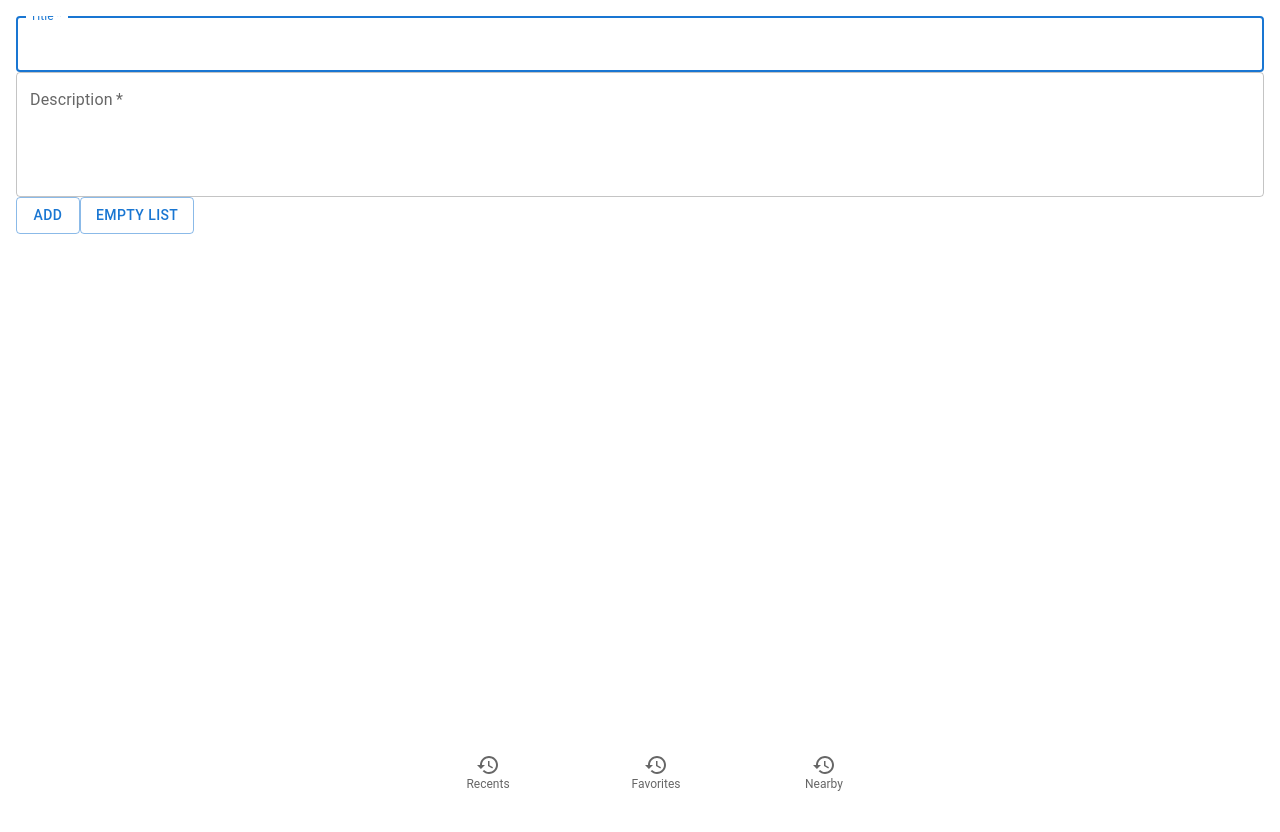
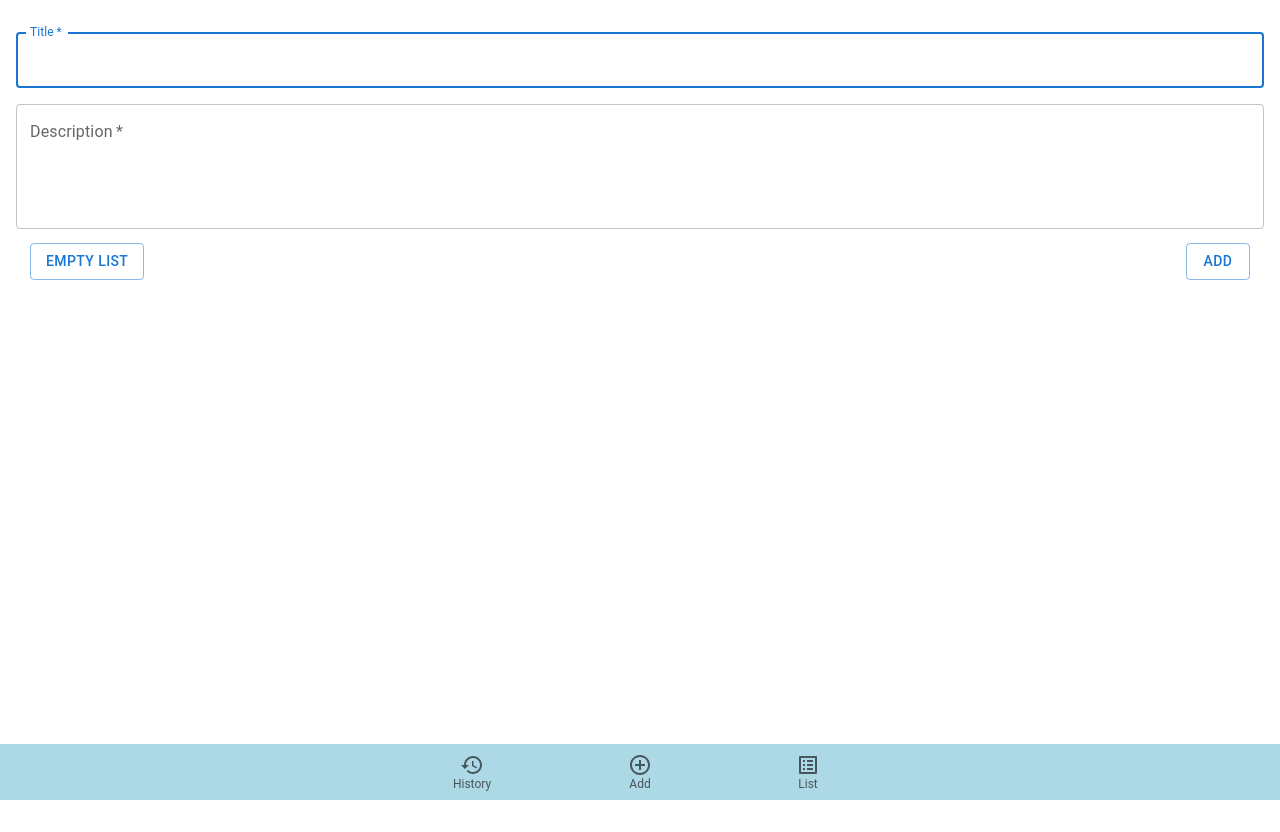
Before and after one commit to FredrikAndersson-MU24/react-ts-rewards-.app, a React (Vite) app: page /history in a window 1280 px wide. After the commit the page ends 800 px from the top, so only its background shows below. Built offline with nearby package versions, Linux system fonts and the light colour scheme.

Commit message:
add material ui components

```diff
--- a/src/App.css
+++ b/src/App.css
@@ -16,7 +16,7 @@
 
 body {
     overflow-x: hidden;
-    margin: 1em;
+    margin: 0;
     min-width: 320px;
     min-height: 100vh;
 }
--- a/src/App.tsx
+++ b/src/App.tsx
@@ -4,8 +4,9 @@ import ButtonComp from "./Components/ButtonComp.tsx";
 import ListItemComp from "./Components/ListItemComp.tsx";
 import TextArea from "./Components/TextArea";
 import { useEffect, useState } from "react";
-import {BottomNavigation, BottomNavigationAction, List} from "@mui/material";
+import {BottomNavigation, BottomNavigationAction, List, ListItemIcon} from "@mui/material";
 import RestoreIcon from '@mui/icons-material/Restore';
+import {Add, AddCircleOutline, AddOutlined, ListAltOutlined, PlusOneOutlined} from "@mui/icons-material";
 
 
 interface Task {
@@ -58,18 +59,20 @@ function App() {
 
     return (
         <>
+            <div style={{margin: "1em"}}>
+
             <form
                 onSubmit={handleAddTask}
                 style={{ display: "flex",
-                            flexDirection: "column",}}
+                            flexDirection: "column",
+                            }}
             >
                 <InputField
                     type="text"
                     onchange={(e) => setTitle(e.target.value)}
                 />
                 <TextArea onchange={(e) => setDescription(e.target.value)} />
-                <div>
-                    <ButtonComp text="Add" type="submit" />
+                <div style={{display: "flex", justifyContent: "space-between"}}>
                     <ButtonComp
                         text="Empty list"
                         onclick={(e) => {
@@ -77,6 +80,8 @@ function App() {
                             setTasks([]);
                         }}
                     />
+                    <ButtonComp text="Add" type="submit" />
+
                 </div>
             </form>
             <List>
@@ -103,6 +108,7 @@ function App() {
                     })
                 }
             </List>
+            </div>
 
             <BottomNavigation
                 showLabels
@@ -110,10 +116,12 @@ function App() {
                     width: "100vw",
                 alignSelf: "center",
                 margin: "0",
+                    backgroundColor: "lightblue",
+                    elevation: "2dp",
                 }}>
-                <BottomNavigationAction label="Recents" icon={<RestoreIcon />} />
-                <BottomNavigationAction label="Favorites" icon={<RestoreIcon />} />
-                <BottomNavigationAction label="Nearby" icon={<RestoreIcon />} />
+                <BottomNavigationAction label="History" icon={<RestoreIcon />} />
+                <BottomNavigationAction label="Add" icon={<AddCircleOutline />} />
+                <BottomNavigationAction label="List" icon={<ListAltOutlined />} />
             </BottomNavigation>
         </>
     );
--- a/src/Components/ButtonComp.tsx
+++ b/src/Components/ButtonComp.tsx
@@ -10,7 +10,11 @@ export interface ButtonProps {
 const ButtonComp = (props: ButtonProps) => {
     return (
         <>
-            <Button variant="outlined" onClick={props.onclick} type={props.type}>{props.text}</Button>
+            <Button
+                sx={{margin: "1em"}}
+                variant="outlined"
+                onClick={props.onclick}
+                type={props.type}>{props.text}</Button>
         </>
     );
 };
--- a/src/Components/InputField.tsx
+++ b/src/Components/InputField.tsx
@@ -9,11 +9,14 @@ interface InputFieldProps {
 const InputField = (props: InputFieldProps) => {
     return (
         <>
-            <TextField label="Title" variant="outlined"
-                       onChange={props.onchange}
-                       id="title"
-                       required
-                       autoFocus/>
+            <TextField
+                sx={{marginTop: "1em"}}
+                label="Title"
+                variant="outlined"
+                onChange={props.onchange}
+                id="title"
+                required
+                autoFocus/>
         </>
     );
 };
--- a/src/Components/ListItemComp.tsx
+++ b/src/Components/ListItemComp.tsx
@@ -19,7 +19,7 @@ const ListItemComp = (props: ListItemProps) => {
             <ListItem key={props.id} sx={{display: "flex", width: "90VW", elevation: 5,}}>
                 <Accordion
                 sx={{   flex: 1,
-                    elevation: 5,
+                    marginBottom: "0.2em",
                 }}>
                     <AccordionSummary
                         expandIcon={<ArrowDropDownIcon/>}
@@ -28,6 +28,7 @@ const ListItemComp = (props: ListItemProps) => {
                         sx={{display: "flex",
                             flexDirection: "row",
                             justifyContent: "space-between",
+
                             width: "100%",
                         }}
                     >
@@ -37,7 +38,7 @@ const ListItemComp = (props: ListItemProps) => {
                                         ? {textDecoration: "line-through"}
                                         : {textDecoration: "none"}),
                                         flex: 1,
-
+                                        alignSelf: "center",
                                     }}>{props.title}
                         </Typography>
                         <Checkbox
@@ -48,6 +49,7 @@ const ListItemComp = (props: ListItemProps) => {
                             onChange={props.onchange}
                             onClick={e => {e.stopPropagation();}}
                             id={props.id.toString()}
+                            size="large"
                         />
                     </AccordionSummary>
                     <AccordionDetails>
--- a/src/Components/TextArea.tsx
+++ b/src/Components/TextArea.tsx
@@ -8,11 +8,15 @@ type TextAreaProps = {
 const TextArea = (props: TextAreaProps) => {
     return (
         <>
-            <TextField label="Description" variant="outlined" multiline rows={4}
-                       onChange={props.onchange}
-                       id="text"
-                       required
-                       className="text-area"/>
+            <TextField
+                sx={{marginTop: "1em"}}
+                label="Description"
+                variant="outlined"
+                multiline rows={4}
+                onChange={props.onchange}
+                id="text"
+                required
+                className="text-area"/>
         </>
     );
 };
```
